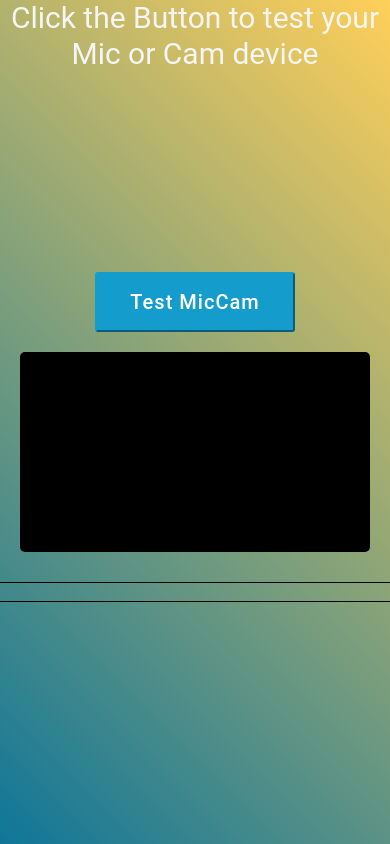
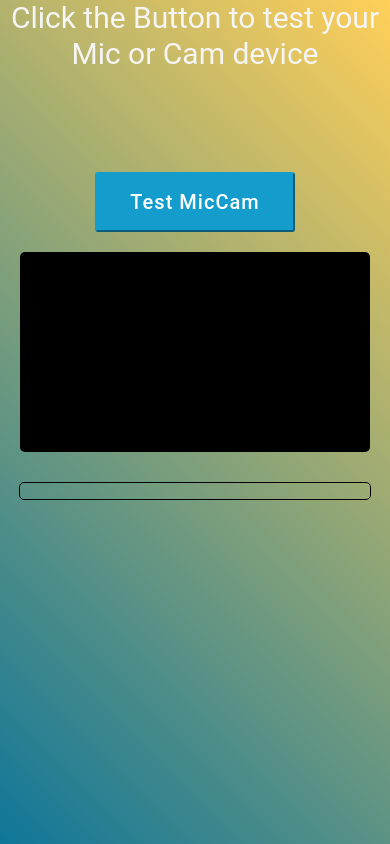
Before and after one commit to mohsen-pashootan/mic_cam_test, a React (Create React App) app: page / in a window 390 px wide. Built offline with nearby package versions, Linux system fonts and the light colour scheme; no server answers.

Commit message:
responsive style

```diff
--- a/src/assets/sass/components/_main.scss
+++ b/src/assets/sass/components/_main.scss
@@ -14,6 +14,7 @@
     line-height: 1.2;
     color: whitesmoke;
     text-align: center;
+    margin-bottom: 100px;
 
     @media only screen and (max-width: 991px) {
       font-size: 30px;
@@ -21,7 +22,6 @@
   }
 
   &__button {
-    margin-top: 400px;
     background-color: #149dcc;
     border-color: #149dcc;
     color: #ffffff;
@@ -32,9 +32,6 @@
     cursor: pointer;
     width: 200px;
     height: 60px;
-    @media only screen and (max-width: 991px) {
-      margin-top: 200px;
-    }
   }
 
   &__video {
@@ -54,5 +51,8 @@
     width: 400px;
     border: 1px solid black;
     border-radius: 5px;
+    @media only screen and (max-width: 991px) {
+      width: 350px;
+    }
   }
 }
```
